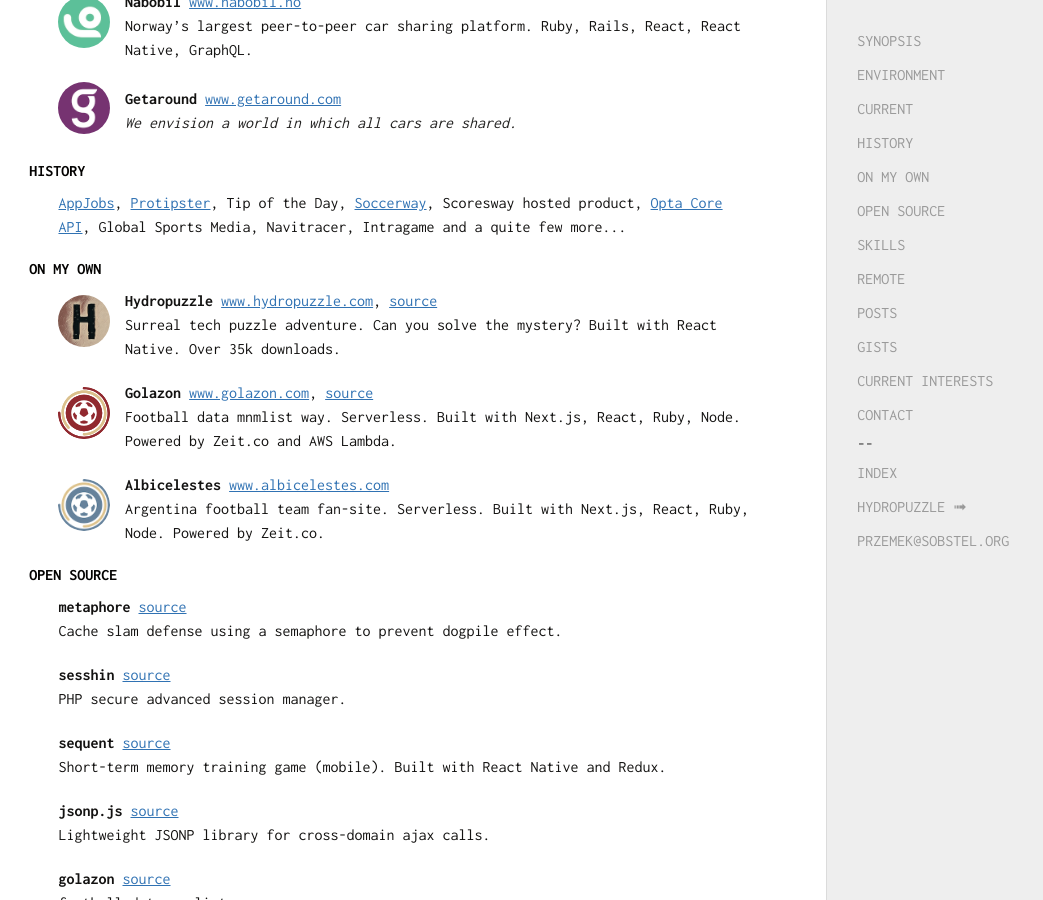
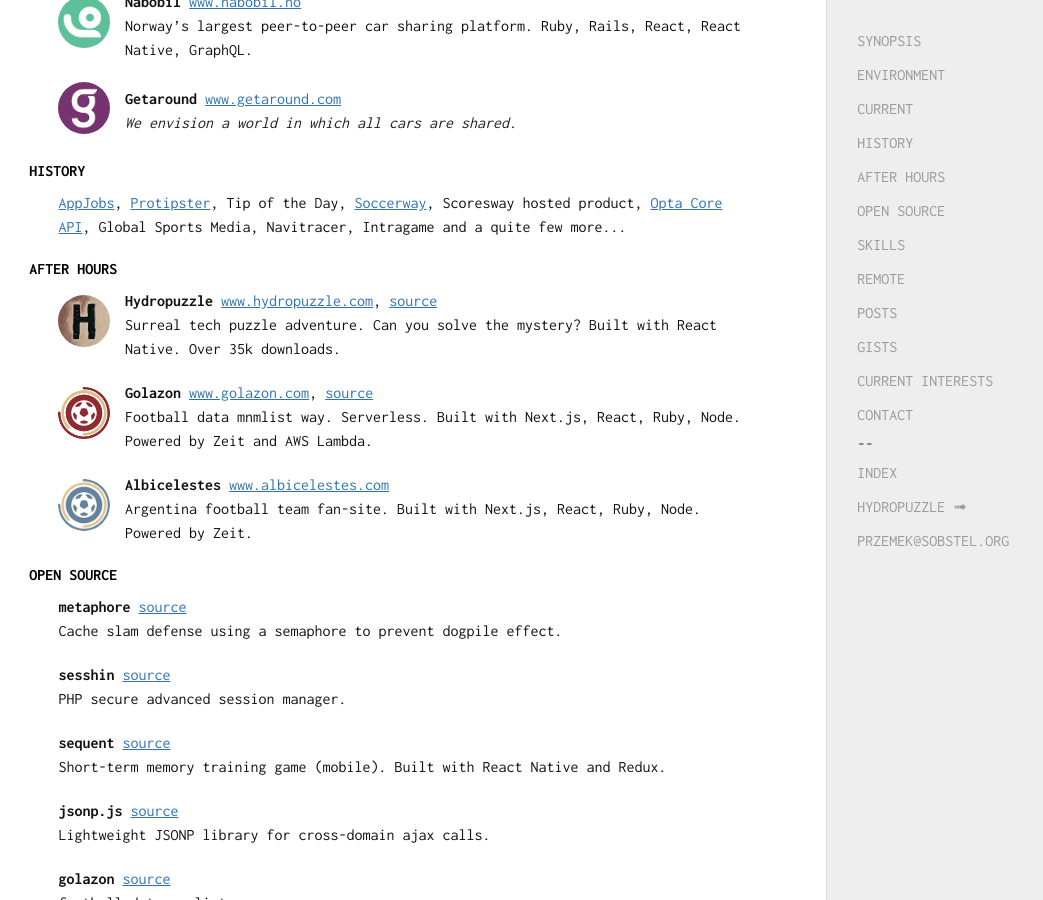
Before and after one commit to sobstel/sobstel.github.com, a Jekyll site: the page built from index.html, in a window 1280 px wide and 900 px high, scrolled down 306 px. Shown: the whole window, without its empty margins (0-1043 px from the left). Built offline with Jekyll 4.4.1, drawn with Linux system fonts in a browser that asks for light colours; some of the changed text lies outside the part shown.

Commit message:
You are never too old to set another goal or to dream a new dream

```diff
--- a/_data/popular_repos.yml
+++ b/_data/popular_repos.yml
@@ -17,7 +17,7 @@
   description: Declarative transitions and animations for React Native (with unmount
     effect)
   fork: false
-  stargazers_count: 9
+  stargazers_count: 10
 - name: metaphore
   full_name: sobstel/metaphore
   html_url: https://github.com/sobstel/metaphore
@@ -30,7 +30,7 @@
   description: Short-term memory training game (mobile). Built with React Native and
     Redux.
   fork: false
-  stargazers_count: 58
+  stargazers_count: 60
 - name: jsonp.js
   full_name: sobstel/jsonp.js
   html_url: https://github.com/sobstel/jsonp.js
--- a/index.html
+++ b/index.html
@@ -10,7 +10,7 @@
     <a href="#ENVIRONMENT">ENVIRONMENT</a>
     <a href="#CURRENT">CURRENT</a>
     <a href="#HISTORY">HISTORY</a>
-    <a href="#ON-MY-OWN">ON MY OWN</a>
+    <a href="#AFTER-HOURS">AFTER HOURS</a>
     <a href="#OPEN-SOURCE">OPEN SOURCE</a>
     <a href="#SKILLS">SKILLS</a>
     <a href="#REMOTE">REMOTE</a>
@@ -97,7 +97,7 @@
 <a href="https://www.optasports.com/services/data-feeds/">Opta Core API</a>, Global Sports Media,
 Navitracer, Intragame and a quite few more...</p>
 
-<h2 id="ON-MY-OWN">ON MY OWN</h2>
+<h2 id="AFTER-HOURS">AFTER HOURS</h2>
 
 <div class="project">
   <a href="/hydropuzzle/" class="project__icon" target="_blank">
@@ -126,7 +126,7 @@
     <a href="https://github.com/sobstel/golazon/" target="_blank">source</a><br />
     Football data mnmlist way. Serverless.
     Built with Next.js, React, Ruby, Node.
-    Powered by Zeit.co and AWS Lambda.
+    Powered by Zeit and AWS Lambda.
   </p>
 </div>
 
@@ -139,10 +139,10 @@
   </a>
   <p class="project__info">
     <strong>Albicelestes</strong>
-    <a href="https://albicelestes.com/" title="Golazon" target="_blank">www.albicelestes.com</a><br />
-    Argentina football team fan-site. Serverless.
+    <a href="https://albicelestes.com/" title="Albicelestes" target="_blank">www.albicelestes.com</a><br />
+    Argentina football team fan-site.
     Built with Next.js, React, Ruby, Node.
-    Powered by Zeit.co.
+    Powered by Zeit.
   </p>
 </div>
 
@@ -207,7 +207,7 @@
 
 
   <ol class='man-decor man-foot man foot'>
-    <li class='tl'>index &#8226; October 2019</li>
+    <li class='tl'>index &#8226; November 2019</li>
     <li class='tr'></li>
   </ol>
 </div>
```
Also changed, not shown: 1 other file.
